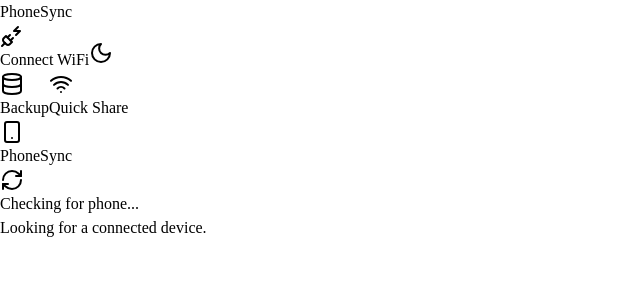
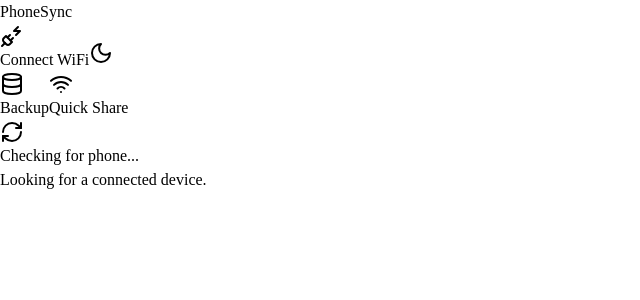
Before and after one commit to project59/minsync, a React (Vite) app in the folder renderer/: page / in a window 1280 px wide. Shown: the top 300 px of the page, without its empty margins (0-640 px from the left). Built offline with nearby package versions, Linux system fonts and the light colour scheme.

Commit message:
Added agents.md file

```diff
--- a/renderer/src/components/SetupGuide.jsx
+++ b/renderer/src/components/SetupGuide.jsx
@@ -40,12 +40,7 @@ export function SetupGuide({ status, onWifiConnect }) {
   const Icon = content.icon
 
   return (
-    <div className="max-w-4xl mx-auto p-6">
-      <div className="flex items-center gap-3 mb-8">
-        <Smartphone className="w-8 h-8 text-primary" />
-        <h1 className="text-2xl font-bold">PhoneSync</h1>
-      </div>
-
+    <div className="max-w-4xl mx-auto">
       <div className={`${content.bgColor} border ${content.borderColor} p-6 mb-6`}>
         <div className="flex items-start gap-3">
           <Icon className={`w-6 h-6 ${content.iconColor} flex-shrink-0 mt-0.5${status === 'checking' ? ' animate-spin' : ''}`} />
```
Also changed, not shown: 1 other file (tests, documents, lock files or other folders).
